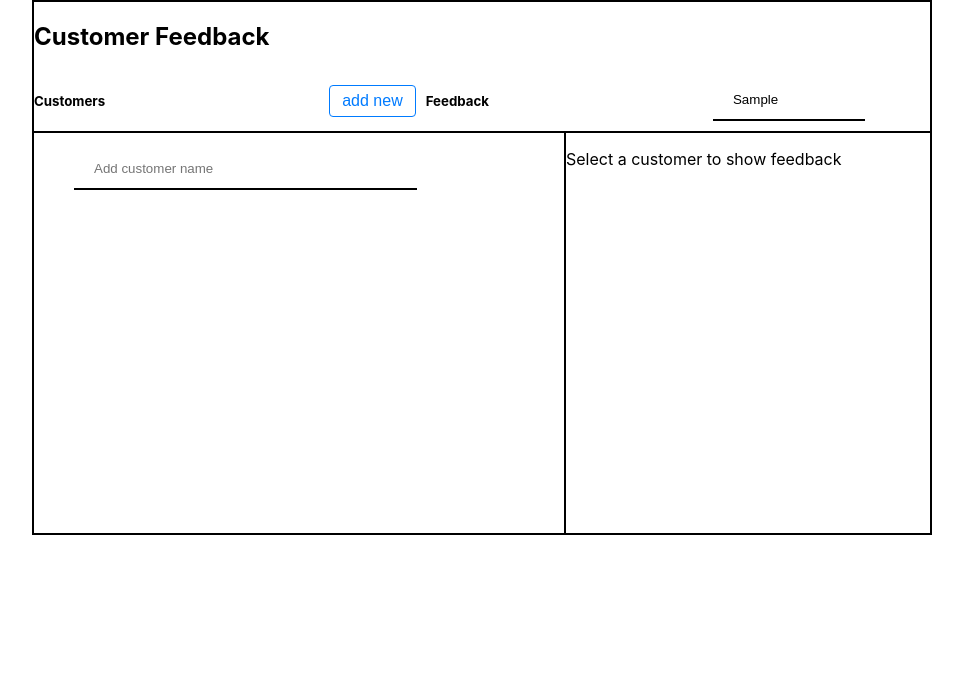
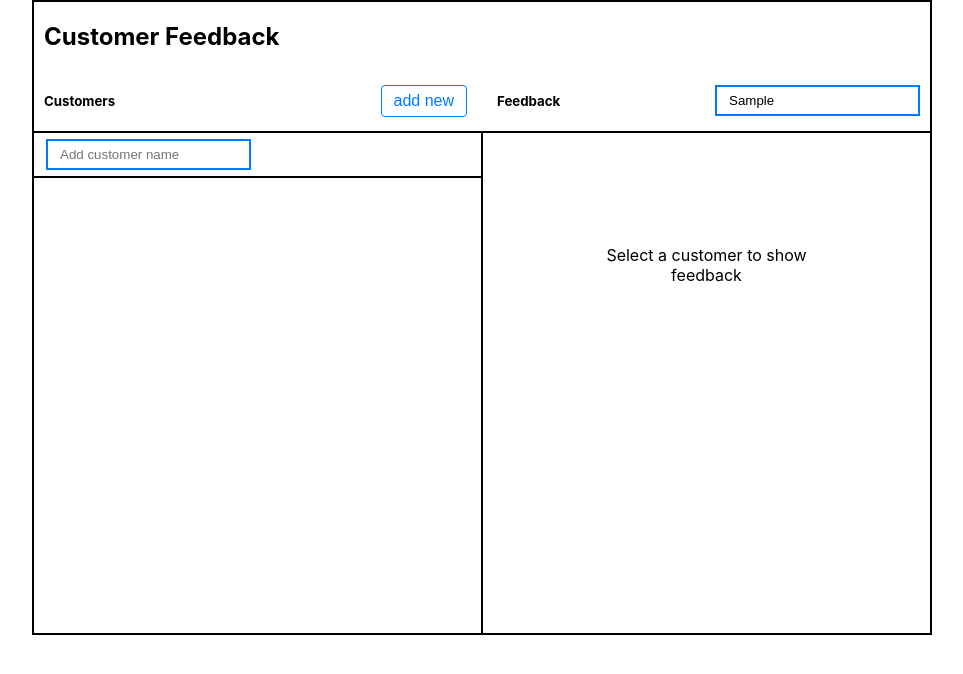
Before and after one commit to Wael-MMohamed/Feedback-Log, a React (Create React App) app: page / in a window 1280 px wide. Both pictures are taken after typing "Sample" into the empty fields and a click on the button "add new". Shown: the top 674 px of the page, without its empty margins (158-1121 px from the left). Built offline with nearby package versions, Linux system fonts and the light colour scheme.

Commit message:
fix id pug and update ui

```diff
--- a/src/App.css
+++ b/src/App.css
@@ -1,28 +1,7 @@
 .App {
   text-align: center;
-  /* margin: 0px 10px; */
-}
+  box-sizing: border-box;
 
-.App-logo {
-  height: 40vmin;
-  pointer-events: none;
-}
-
-@media (prefers-reduced-motion: no-preference) {
-  .App-logo {
-    animation: App-logo-spin infinite 20s linear;
-  }
-}
-
-.App-header {
-  background-color: #282c34;
-  min-height: 100vh;
-  display: flex;
-  flex-direction: column;
-  align-items: center;
-  justify-content: center;
-  font-size: calc(10px + 2vmin);
-  color: white;
 }
 
 .container{
@@ -43,12 +22,15 @@
   display:flex;
   justify-content: space-between;
   align-items: center;
+  gap: 10px;
 }
 
 .sub{
   display: flex;
   align-items: center;
-  gap: 10px;
+  justify-content: space-between;
+  width: 50%;
+  padding: 0 10px;
 }
 
 .lists{
@@ -57,14 +39,23 @@
 
   .customer-list{
     border-right: 2px solid black;
-    /* flex-grow: 2; */
-    width: 530px;
-    height: 400px;
+    width: 50%;
+    height: 500px;
   }
 
   .feedback-list{
     justify-content: center;
     align-items: center;
+    width: 50%;
+  }
+
+  p{
+    text-align: center;
+    margin: 25%;
+  }
+
+  h2{
+    margin-left: 10px;
   }
 
 .btn{
@@ -84,14 +75,26 @@
 }
 
 .input {
-  width: 70%;
-  padding: 12px 20px;
-  /* margin: 0 8px; */
+  padding: 0.375rem 0.75rem;
   box-sizing: border-box;
-  border: none;
-  border-bottom: 2px solid;
+  border: 2px solid #007bff;
 }
 
 ul{
   list-style-type: none;
+  padding: 0;
+  margin: 0;
 }
+
+ul li{
+  border-bottom: 2px solid black;
+}
+
+li{
+  padding: 0.375rem 0.75rem;
+  font-size: 1rem;
+}
+
+.shaded{
+  background-color: #DCDCDC;
+}
--- a/src/Main.tsx
+++ b/src/Main.tsx
@@ -7,12 +7,12 @@ import Header from './components/Header';
 const Main :React.FC = () => {
 
     const [toggleInput, setToggleInput] = useState(false)
-    const [selectedIndex, setSelectedIndex] = useState(0)
+    const [selectedIndex, setSelectedIndex] = useState('0')
     const [search, setSearch] = useState('');
 
 
 
-    const showFeedback = (customerId : number): void => {
+    const showFeedback = (customerId : string): void => {
         if(selectedIndex !== customerId){
             setSelectedIndex(customerId)
         }
@@ -36,7 +36,7 @@ const Main :React.FC = () => {
 
                 <div className='lists'>
 
-                    <CustomrList toggleInput={toggleInput} hideInput={hideInput} selectedIndex={selectedIndex} showFeedback={showFeedback}/>
+                    <CustomrList toggleInput={toggleInput} hideInput={hideInput} selectedIndex={selectedIndex} setSelectedIndex={setSelectedIndex} showFeedback={showFeedback}/>
 
 
                     <FeedbackList selectedIndex={selectedIndex} search={search} />
--- a/src/app/GlobalState.tsx
+++ b/src/app/GlobalState.tsx
@@ -2,23 +2,25 @@ import React, { createContext, ReactNode, useContext, useReducer } from "react";
 
 
 export type State = {
-        id: number,
+        id: string,
         name: string,
         feedback: string[]
     }[]
 
 
-const defaultState: State = [{id: 0, name: '', feedback: ['']}];
+const defaultState: State = [{id: '0', name: '', feedback: ['']}];
 
 
 export type Action = {
     type: "ADD_NEW_CUSTOMER" | "ADD_NEW_FEEDBACK"
-    payload: {id: number, name: string, feedback: string }
+    payload: {id: string, name: string, feedback: string }
 }
 
 type Dispatch = (action : Action) => void
 
-const updateFeedback = (id: number,feedback: string, state : State): State =>{
+
+//Helper function to add new feedback to selected customer feedback arry
+const updateFeedback = (id: string,feedback: string, state : State): State =>{
     const index : number = state.findIndex(item => item.id === id);
     if(state[index].feedback){
     state[index].feedback.push(feedback)
--- a/src/components/CustomerList.tsx
+++ b/src/components/CustomerList.tsx
@@ -6,9 +6,10 @@ import { useCustomerList } from '../app/GlobalState';
 
 type Props = {
     toggleInput : boolean
-    selectedIndex : number
+    selectedIndex : string
     hideInput() : void
-    showFeedback(id: number) : void
+    showFeedback(id: string) : void
+    setSelectedIndex(id : string) : void
 }
 
 
@@ -24,9 +25,10 @@ const CustomrList = (props : Props) => {
 
     const saveName = () => {
         if(newCustomerName !== ''){
-            dispatch({type:"ADD_NEW_CUSTOMER",payload:{id: parseInt(uuidv4()), name: newCustomerName, feedback: ''}})
+            dispatch({type:"ADD_NEW_CUSTOMER",payload:{id: uuidv4(), name: newCustomerName, feedback: ''}})
             props.hideInput()
-            // setSelectedIndex(0)
+            props.setSelectedIndex('0')
+            setNewCustomerName('')
         }
 
     }
@@ -45,20 +47,26 @@ const CustomrList = (props : Props) => {
                             placeholder="Add customer name"
                             value={newCustomerName}
                             onChange={handleChange}
-                            onBlur={props.hideInput}
+                            onBlur={() =>
+                                {setNewCustomerName('');
+                                props.hideInput()}
+
+                            }
                             onKeyUp={(e) => {
                                 if(e.key === "Enter")
                                     saveName()
-                                if(e.key === "Escape")
+                                if(e.key === "Escape"){
                                     props.hideInput()
+                                    setNewCustomerName('');
+                                }
                             }}
                         />
                     </li>
                 )}
 
                 {state.map((item) => {
-                    return (item.id === 0 ?  null : <li  key={item.id}
-                                                        // selected={props.selectedIndex === item.id}
+                    return (item.id === '0' ?  null : <li  key={item.id}
+                                                        className={props.selectedIndex === item.id ? 'shaded' : 'none'}
                                                         onClick={() => props.showFeedback(item.id)}
                                                     >
                                                         {item.name}
--- a/src/components/FeedbackList.tsx
+++ b/src/components/FeedbackList.tsx
@@ -3,7 +3,7 @@ import { useCustomerList } from '../app/GlobalState';
 import parse from 'html-react-parser';
 
 type Props = {
-    selectedIndex : number
+    selectedIndex : string
     search: string
 }
 
@@ -17,7 +17,7 @@ const FeedbackList = (props: Props) => {
         setFeedbacks(event.target.value);
     }
 
-    const saveFeedback = (id: number) => {
+    const saveFeedback = (id: string) => {
         if(feedbacks !== ''){
             dispatch({type:"ADD_NEW_FEEDBACK", payload: { id,name:'',feedback:feedbacks}})
             setFeedbacks('')
@@ -29,7 +29,7 @@ const FeedbackList = (props: Props) => {
 
     return (
         <div className='feedback-list'>
-            {props.selectedIndex === 0 ? (<p>Select a customer to show feedback</p>):
+            {props.selectedIndex === '0' ? (<p>Select a customer to show feedback</p>):
                                 (<ul>
                                     <li>
                                         <input
@@ -47,7 +47,7 @@ const FeedbackList = (props: Props) => {
                                         state.find(item => item.id === props.selectedIndex)?.feedback.filter(text => text.includes(props.search)).map((feed,index) => (
                                             feed === '' ? null :
                                             (<li key={index}>
-                                                <p>{props.search === '' ? feed : parse(feed.replaceAll(props.search, `<mark>${props.search}</mark>`))}</p>
+                                                {props.search === '' ? feed : parse(feed.replaceAll(props.search, `<mark>${props.search}</mark>`))}
                                             </li>)
                                         ))
                                     }
--- a/src/components/Header.tsx
+++ b/src/components/Header.tsx
@@ -15,19 +15,18 @@ const Header = (props : Props) => {
             </div>
 
             <div className="controls">
-
+                <div className="sub">
                     <div>
                         <h5 className="titles">Customers</h5>
                     </div>
-                    <div className="sub">
-                        <div>
-                            <button className="btn" onClick={props.showInput} > add new </button>
-                        </div>
-                        <div>
-                            <h5 className="titles">Feedback</h5>
-                        </div>
 
-
+                    <div>
+                        <button className="btn" onClick={props.showInput} > add new </button>
+                    </div>
+                </div>
+                <div className="sub">
+                    <div>
+                        <h5 className="titles">Feedback</h5>
                     </div>
 
                     <div>
@@ -39,7 +38,7 @@ const Header = (props : Props) => {
                         onChange={(data : React.ChangeEvent<HTMLInputElement>) => props.setSearch(data.target.value)}
                         />
                     </div>
-
+                </div>
 
 
             </div>
```
